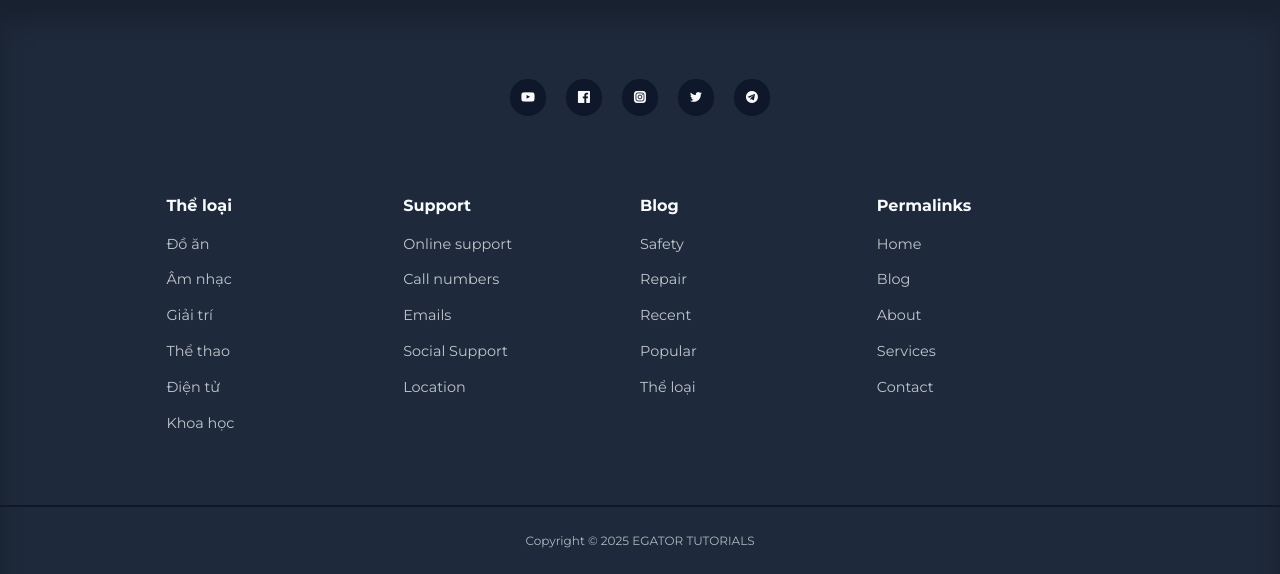
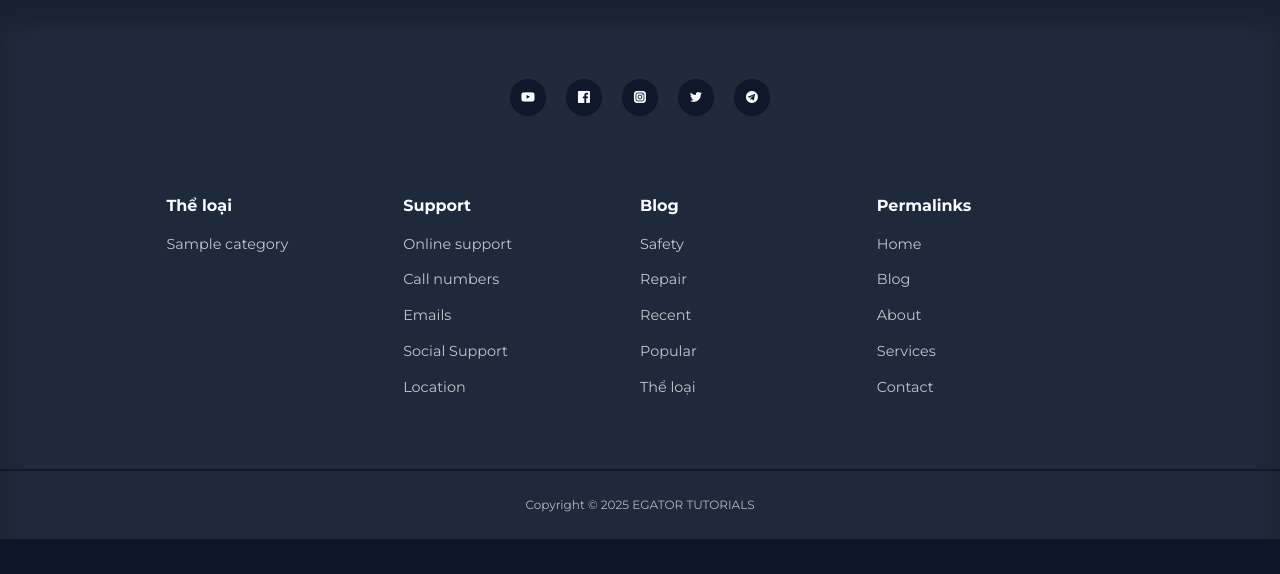
Before and after one commit to Broky2022/Blog_App, a PHP site: page /Blog_App/index.php in a window 1280 px wide. Shown: the part 1207-1781 px from the top of the page. After the commit the page ends 1746 px from the top, so only its background shows below. Run offline with PHP 8.4, Linux system fonts and the light colour scheme; tables that the repository leaves empty or names only in its code hold one stand-in row (values such as "Sample post"); grey boxes marked "Sample" are stand-in pictures.

Commit message:
[UPDATE][footer.php] category list

```diff
--- a/shares/footer.php
+++ b/shares/footer.php
@@ -9,14 +9,15 @@
   <div class="container footer__container">
     <article>
       <h4>Thể loại</h4>
-      <ul>
-        <li><a href="">Đồ ăn</a></li>
-        <li><a href="">Âm nhạc</a></li>
-        <li><a href="">Giải trí</a></li>
-        <li><a href="">Thể thao</a></li>
-        <li><a href="">Điện tử</a></li>
-        <li><a href="">Khoa học</a></li>
-      </ul>
+      <?php
+      $catequery = "SELECT * FROM categories LIMIT 5";
+      $cates = mysqli_query($conn, $catequery);
+      ?>
+      <?php while ($cate = mysqli_fetch_assoc($cates)) : ?>
+        <ul>
+          <li><a href="<?= ROOT_URL ?>category-posts.php?id=<?= $cate['id'] ?>"><?= $cate['title'] ?></a></li>
+        </ul>
+      <?php endwhile ?>
     </article>
     <article>
       <h4>Support</h4>
```
